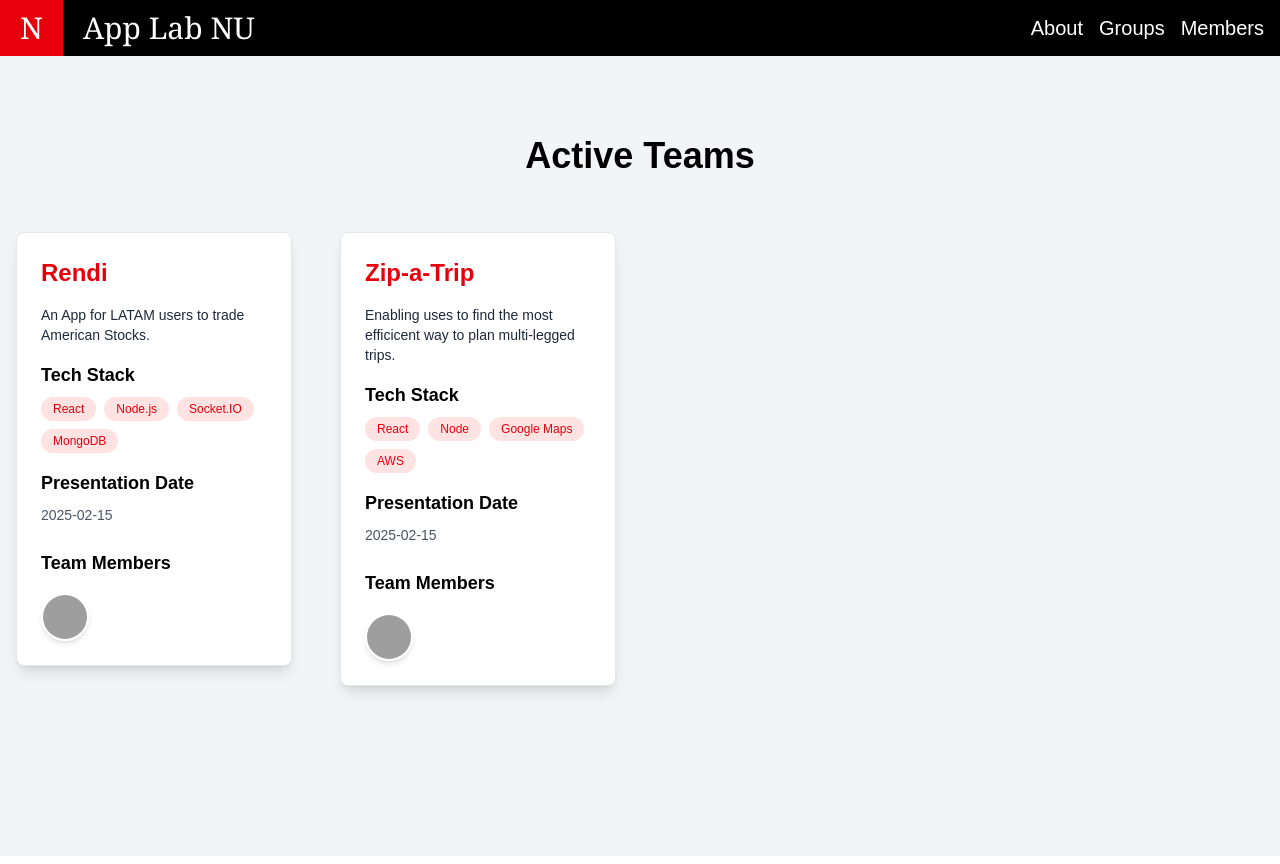
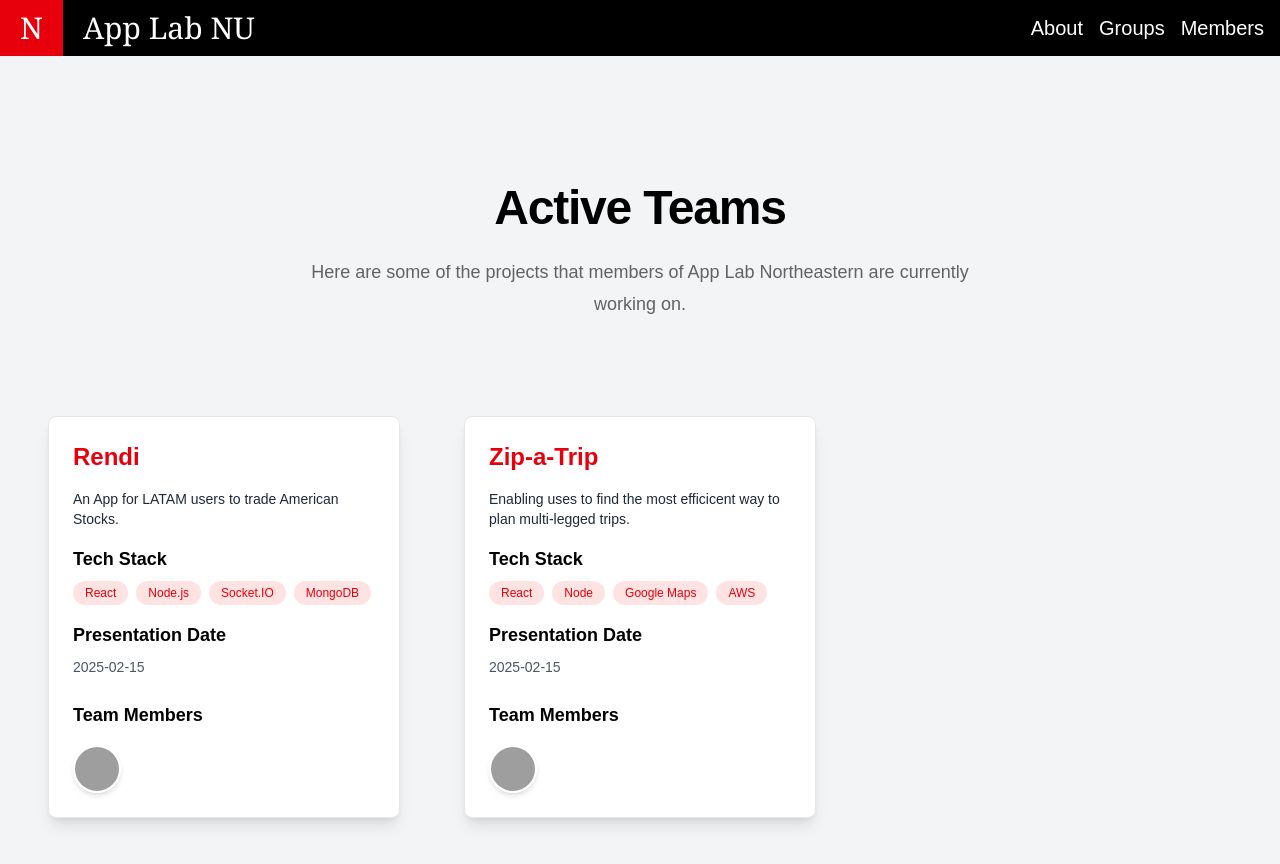
Before and after one commit to JuanJFreydell/app-labs-nu, a Next.js app: page /teams in a window 1280 px wide. Shown: the top 864 px of the page. Built offline with nearby package versions, Linux system fonts and the light colour scheme; grey boxes are pictures that could not be loaded.

Commit message:
Enhancement: teams pager uses "marketing" shell component

```diff
--- a/src/app/teams/page.tsx
+++ b/src/app/teams/page.tsx
@@ -1,28 +1,30 @@
 import React from "react";
 import TeamCard from "@/components/teamsCard";
+import MarketingPage from "@/components/marketing-page";
 import { teams } from "@/variables/teams";
 
 export default function TeamsList() {
+  const pageTitle = "Active Teams";
+  const pageDescription =
+    "Here are some of the projects that members of App Lab Northeastern are currently working on.";
   return (
-    <div className="min-h-screen bg-gray-100">
-      {/* Title */}
-      <h1 className="mb-10 pt-20 text-center text-4xl font-bold text-black">
-        Active Teams
-      </h1>
-
+    <MarketingPage pageTitle={pageTitle} pageDescription={pageDescription}>
       {/* Team Cards */}
-      <div className="grid grid-cols-1 gap-4 sm:grid-cols-2 md:grid-cols-3 lg:grid-cols-4">
+      <ul
+        role="list"
+        className="mx-auto mt-10 grid max-w-2xl grid-cols-1 gap-6 sm:grid-cols-2 lg:mx-0 lg:max-w-none lg:grid-cols-3 lg:gap-8"
+      >
         {teams.map((team, index) => (
-          <div key={index} className="p-4">
+          <li key={index} className="p-4">
             <TeamCard
               team={{
                 ...team,
                 members: team.members,
               }}
             />
-          </div>
+          </li>
         ))}
-      </div>
-    </div>
+      </ul>
+    </MarketingPage>
   );
 }
```
